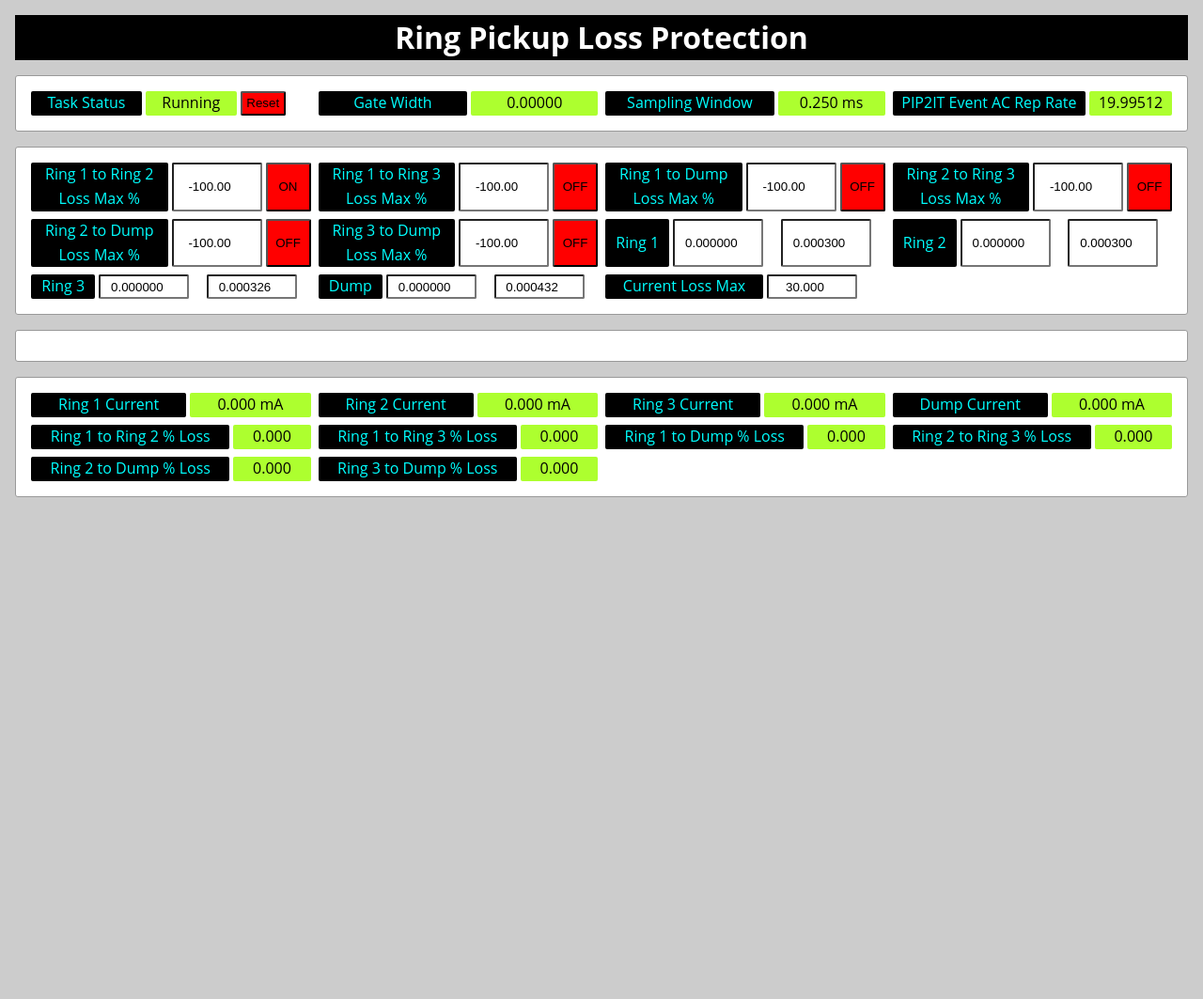
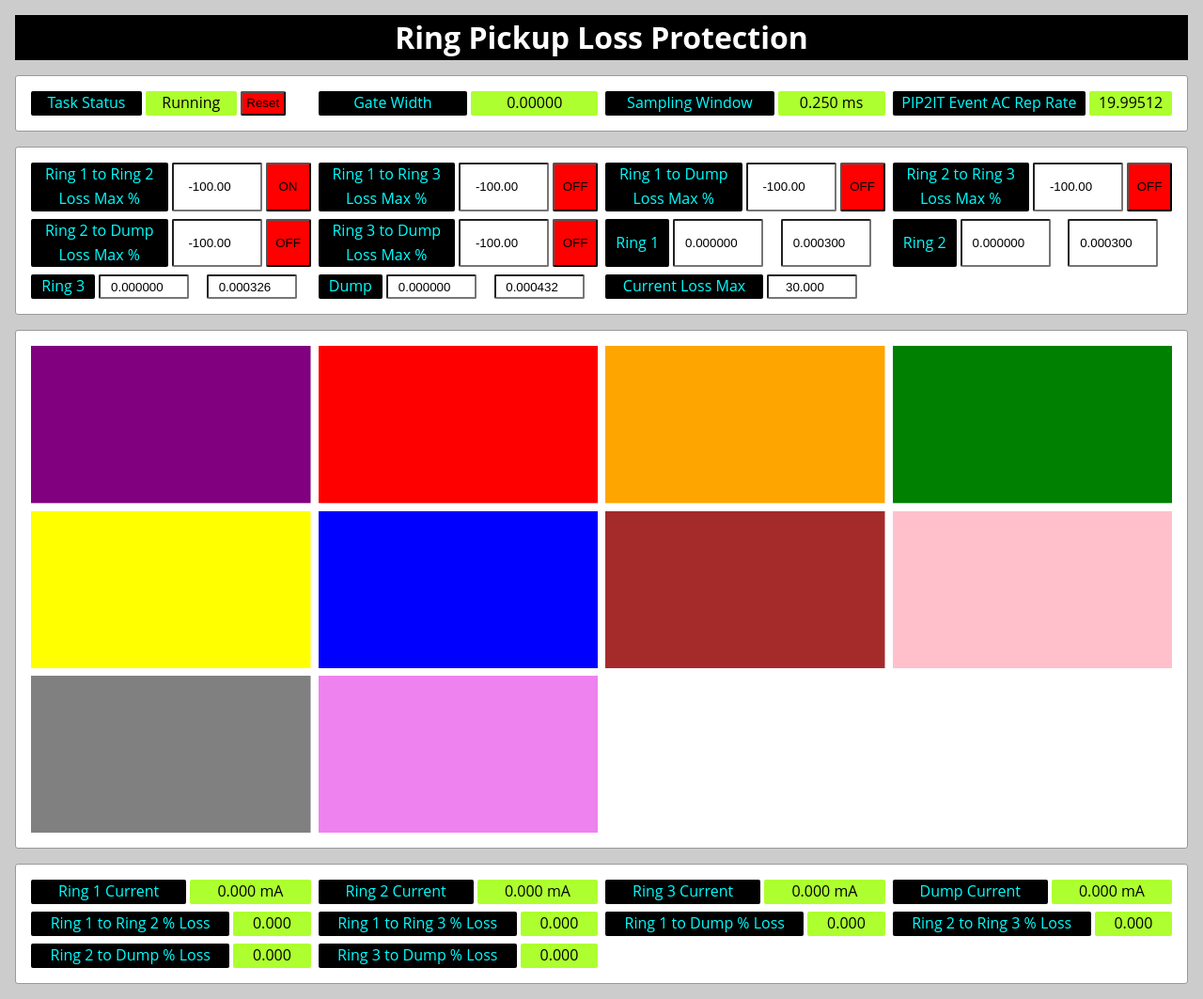
Before and after one commit to beauremus/grid-test, a plain HTML site: page index.html in a window 1280 px wide. Shown: the whole page at 94% size. Before the commit the page ends 800 px from the top, so only its background shows below. Drawn offline with Linux system fonts and the light colour scheme.

Commit message:
Ready plots section.

```diff
--- a/index.html
+++ b/index.html
@@ -85,7 +85,38 @@
                 <input type="number" class="setting" value="30.000" placeholder="No Data">
             </section>
         </section>
-        <section id="plots"></section>
+        <section id="plots">
+            <svg viewBox="0 0 7680 4320">
+                <rect width="100%" height="100%" fill="purple"></rect>
+            </svg>
+            <svg viewBox="0 0 7680 4320">
+                <rect width="100%" height="100%" fill="red"></rect>
+            </svg>
+            <svg viewBox="0 0 7680 4320">
+                <rect width="100%" height="100%" fill="orange"></rect>
+            </svg>
+            <svg viewBox="0 0 7680 4320">
+                <rect width="100%" height="100%" fill="green"></rect>
+            </svg>
+            <svg viewBox="0 0 7680 4320">
+                <rect width="100%" height="100%" fill="yellow"></rect>
+            </svg>
+            <svg viewBox="0 0 7680 4320">
+                <rect width="100%" height="100%" fill="blue"></rect>
+            </svg>
+            <svg viewBox="0 0 7680 4320">
+                <rect width="100%" height="100%" fill="brown"></rect>
+            </svg>
+            <svg viewBox="0 0 7680 4320">
+                <rect width="100%" height="100%" fill="pink"></rect>
+            </svg>
+            <svg viewBox="0 0 7680 4320">
+                <rect width="100%" height="100%" fill="grey"></rect>
+            </svg>
+            <svg viewBox="0 0 7680 4320">
+                <rect width="100%" height="100%" fill="violet"></rect>
+            </svg>
+        </section>
         <section id="last">
             <section class="reading-group">
                 <span class="description">Ring 1 Current</span>
```
